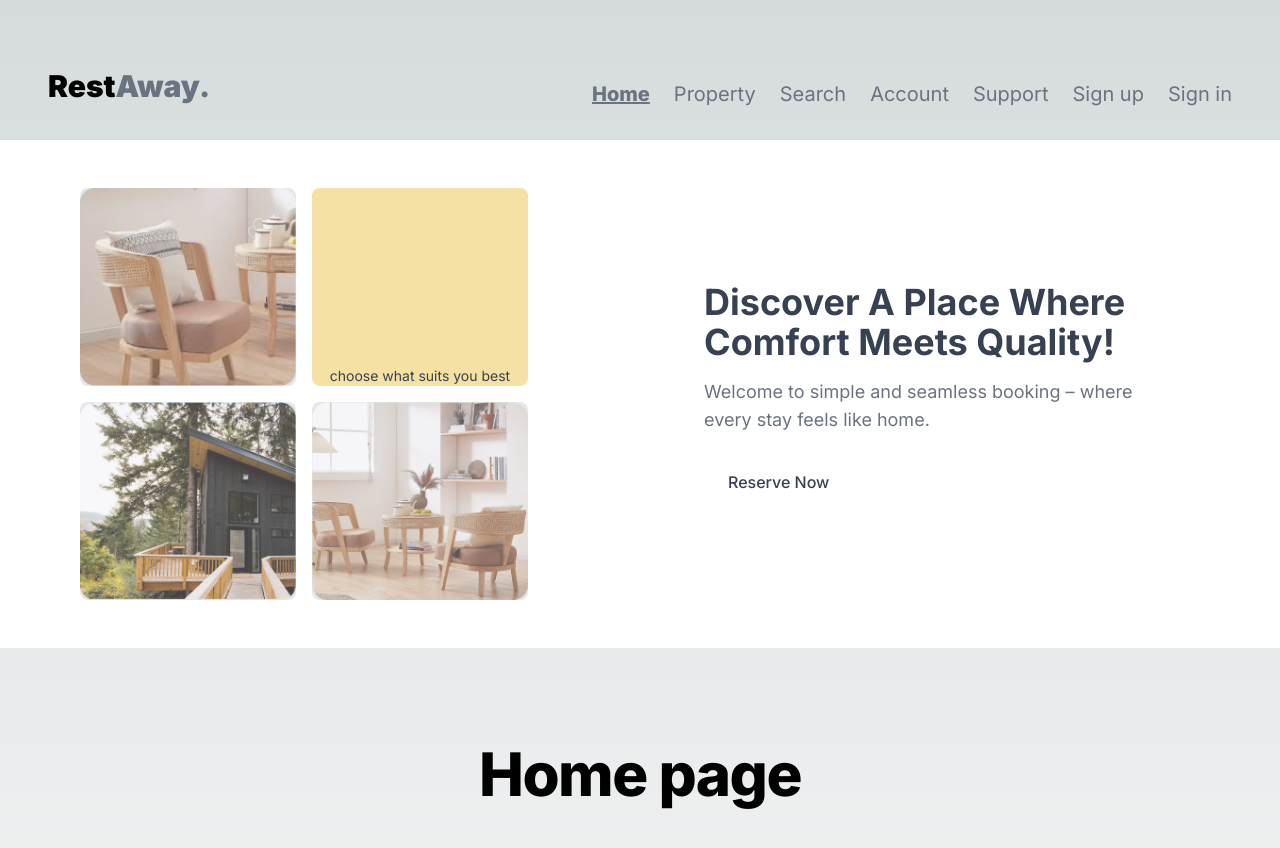
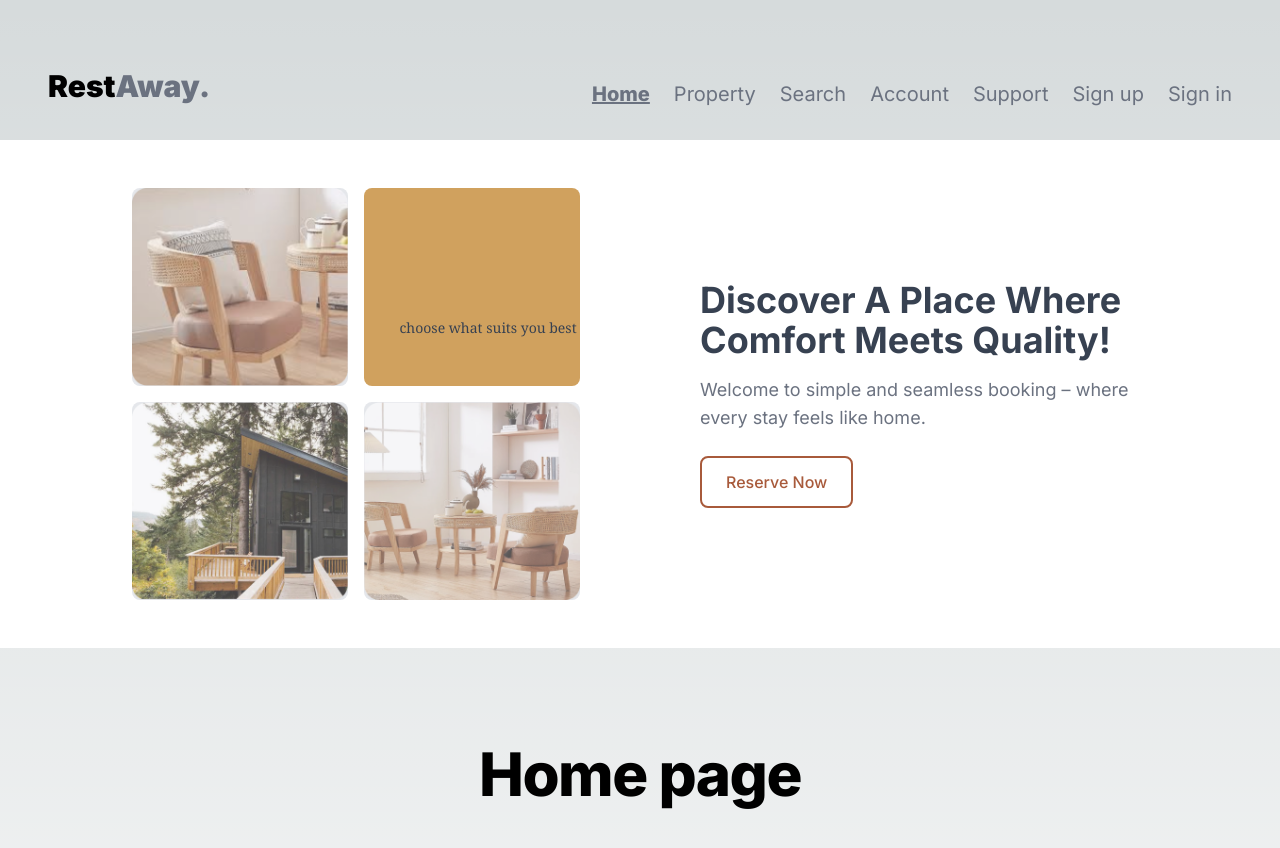
Before and after one commit to dariamilic/korisnicka-sucelja, a Next.js app in the folder rest_away_booking_project/: page / in a window 1280 px wide. Shown: the top 848 px of the page. Built offline with nearby package versions, Linux system fonts and the light colour scheme.

Commit message:
setting colours and div aligment inside section

```diff
--- a/rest_away_booking_project/src/components/hero_section.tsx
+++ b/rest_away_booking_project/src/components/hero_section.tsx
@@ -1,10 +1,9 @@
 "use client";
 export function Hero() {
   return (
-    <section className="flex flex-col md:flex-row items-center justify-between px-8 md:px-20 py-12 bg-white ">
+    <section className="flex flex-col md:flex-row items-center justify-around space-x-4  md:px-20 py-12 bg-white ">
 
-
-      <div className="grid grid-cols-2 gap-4 max-w-md">
+      <div className="grid grid-cols-2 flex-1 gap-4 max-w-md">
 
       <div className="bg-gray-200 rounded-lg overflow-hidden">
           <img
@@ -13,9 +12,9 @@ export function Hero() {
             className="object-cover w-full h-full"
           />
         </div>
-        <div className="bg-beige bg-brown-100 rounded-lg flex items-end justify-center  text-sm  text-gray-700 ">
+        <div className="bg-beige bg-brown-200 rounded-lg flex items-end justify-center  text-sm  text-gray-700 ">
 
-          <ul >
+          <ul className="mb-12 ml-8 font-serif">
           choose what suits you best
           </ul>
         </div>
@@ -37,7 +36,7 @@ export function Hero() {
       </div>
 
       {/* Desna strana - Tekst i CTA */}
-      <div className="mt-8 md:mt-0 md:ml-16 text-center md:text-left max-w-md mr-12">
+      <div className="mt-8 flex-1 md:mt-0 md:ml-16 text-center md:text-left max-w-md mr-12">
         <h1 className="text-3xl md:text-4xl font-bold text-gray-700 mb-4">
           Discover A Place Where Comfort Meets Quality!
         </h1>
@@ -45,7 +44,7 @@ export function Hero() {
           Welcome to simple and seamless booking – where every stay feels like
           home.
         </p>
-        <button className="bg-beige text-gray-700 font-medium px-6 py-3 rounded-lg hover:bg-gray-200 transition">
+        <button className="bg-beige text-brown-300 border-2 border-brown-300  font-medium px-6 py-3 rounded-lg hover:bg-brown-200 hover:border-gray-700 hover:text-gray-700  transition">
           Reserve Now
         </button>
       </div>
```
